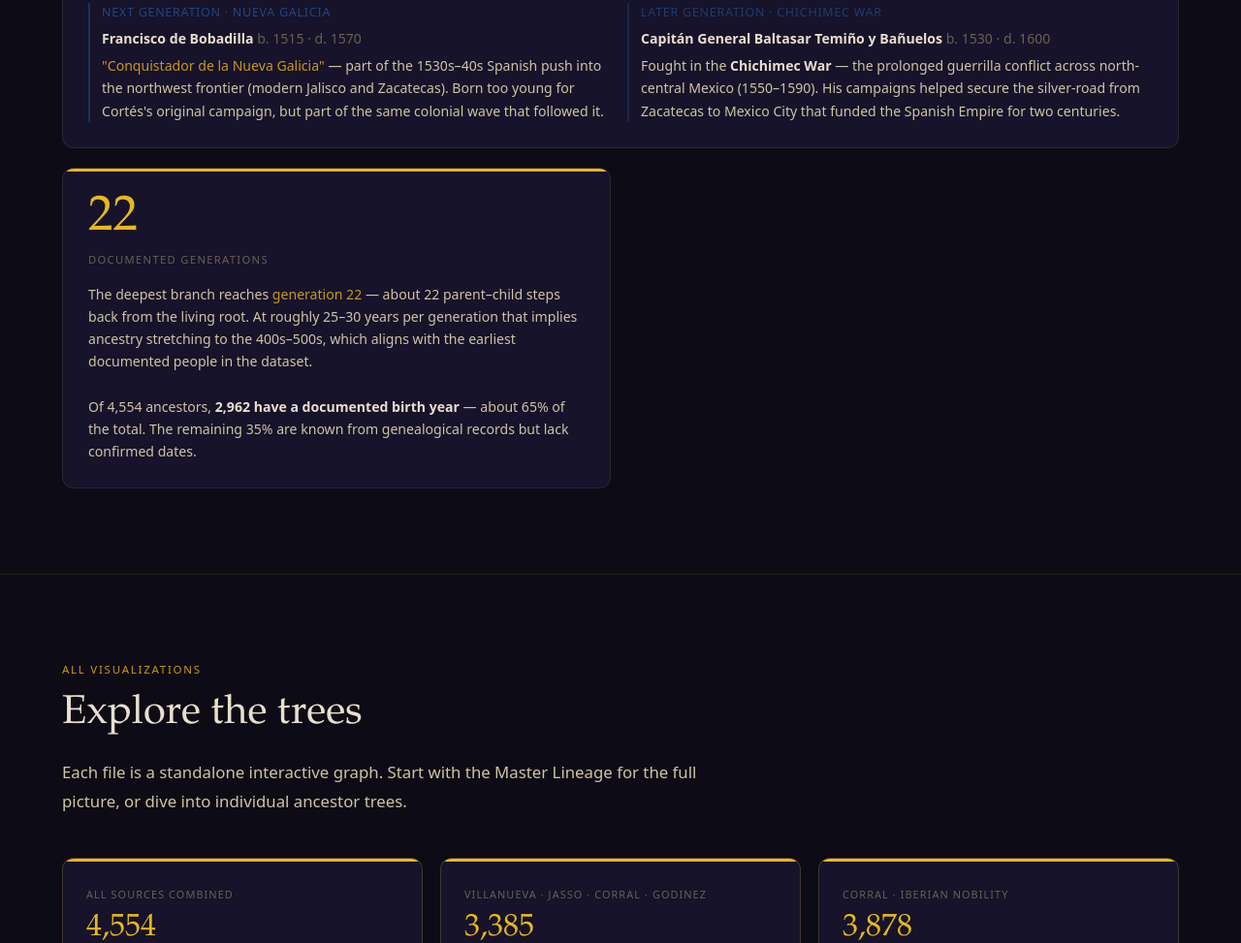
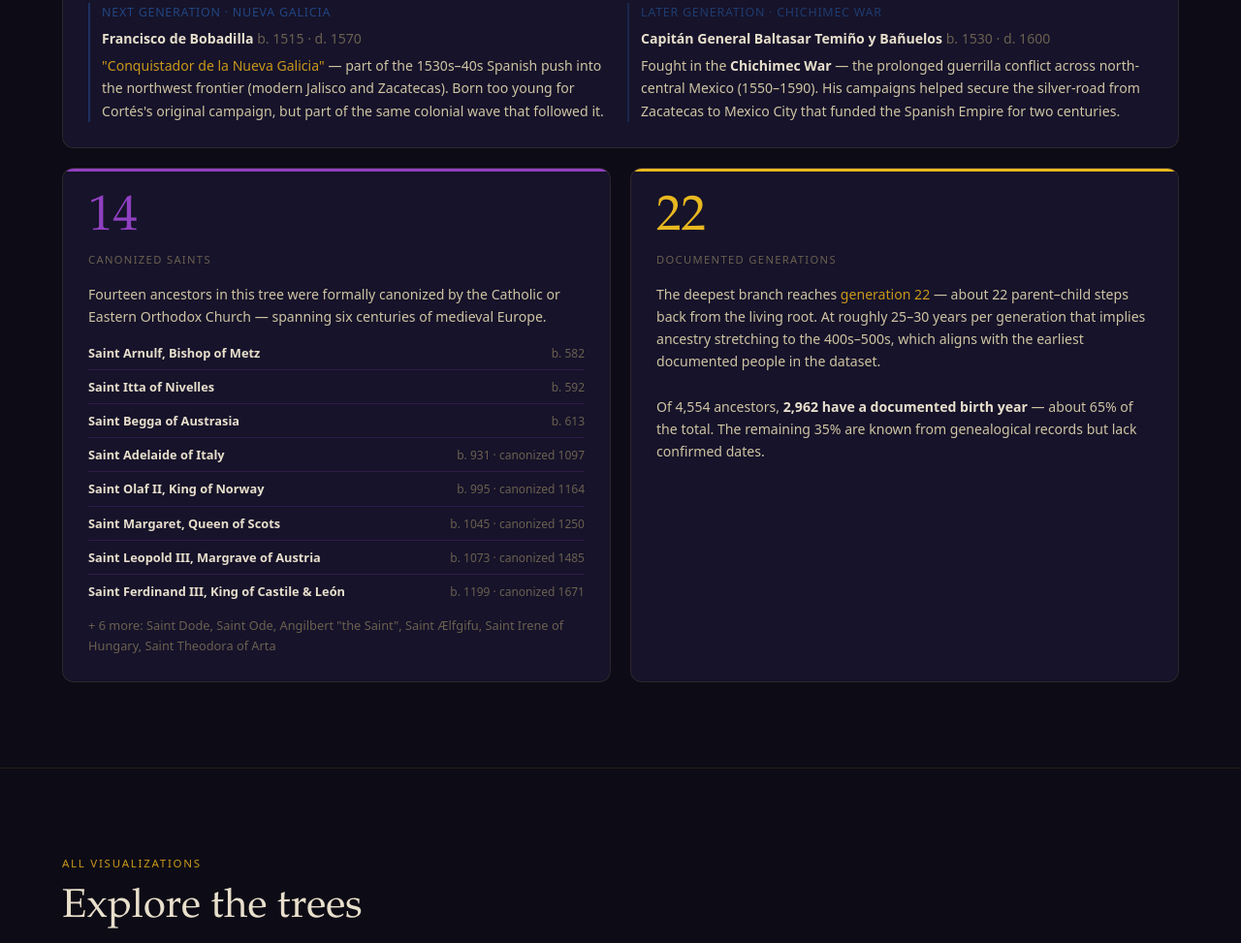
Before and after one commit to EPC310TECH/Villanueva_Family_Tree, a plain HTML site: page index.html in a window 1280 px wide. Shown: the part 5094-6067 px from the top of the page at 97% size. Drawn offline with Linux system fonts and the light colour scheme.

Commit message:
Add saints finding card to landing page
14 formally canonized ancestors listed with canonization dates where known,
from Saint Arnulf of Metz (b.582, ancestor of Charlemagne) through to
Saint Ferdinand III, King of Castile & León (canonized 1671). Shown in
purple to match the Clergy category color. Top 8 highlighted with dates,
remaining 6 listed in a footnote line.

Co-Authored-By: Claude Sonnet 4.6 <noreply@anthropic.com>

```diff
--- a/index.html
+++ b/index.html
@@ -615,6 +615,50 @@
         </div>
       </div>
 
+      <!-- Finding: Saints -->
+      <div class="finding-card reveal" style="--accent:#9040c0">
+        <span class="finding-n">14</span>
+        <span class="finding-label">Canonized saints</span>
+        <p class="finding-body" style="margin-bottom:16px">
+          Fourteen ancestors in this tree were formally canonized by the Catholic or Eastern Orthodox Church — spanning six centuries of medieval Europe.
+        </p>
+        <div style="display:flex;flex-direction:column;gap:7px">
+          <div style="display:flex;justify-content:space-between;align-items:baseline;gap:8px;padding-bottom:6px;border-bottom:1px solid rgba(144,64,192,.2)">
+            <span style="font-size:.8rem;color:#e8dfcc;font-weight:600">Saint Arnulf, Bishop of Metz</span>
+            <span style="font-size:.75rem;color:var(--muted);flex:none">b. 582</span>
+          </div>
+          <div style="display:flex;justify-content:space-between;align-items:baseline;gap:8px;padding-bottom:6px;border-bottom:1px solid rgba(144,64,192,.2)">
+            <span style="font-size:.8rem;color:#e8dfcc;font-weight:600">Saint Itta of Nivelles</span>
+            <span style="font-size:.75rem;color:var(--muted);flex:none">b. 592</span>
+          </div>
+          <div style="display:flex;justify-content:space-between;align-items:baseline;gap:8px;padding-bottom:6px;border-bottom:1px solid rgba(144,64,192,.2)">
+            <span style="font-size:.8rem;color:#e8dfcc;font-weight:600">Saint Begga of Austrasia</span>
+            <span style="font-size:.75rem;color:var(--muted);flex:none">b. 613</span>
+          </div>
+          <div style="display:flex;justify-content:space-between;align-items:baseline;gap:8px;padding-bottom:6px;border-bottom:1px solid rgba(144,64,192,.2)">
+            <span style="font-size:.8rem;color:#e8dfcc;font-weight:600">Saint Adelaide of Italy</span>
+            <span style="font-size:.75rem;color:var(--muted);flex:none">b. 931 · canonized 1097</span>
+          </div>
+          <div style="display:flex;justify-content:space-between;align-items:baseline;gap:8px;padding-bottom:6px;border-bottom:1px solid rgba(144,64,192,.2)">
+            <span style="font-size:.8rem;color:#e8dfcc;font-weight:600">Saint Olaf II, King of Norway</span>
+            <span style="font-size:.75rem;color:var(--muted);flex:none">b. 995 · canonized 1164</span>
+          </div>
+          <div style="display:flex;justify-content:space-between;align-items:baseline;gap:8px;padding-bottom:6px;border-bottom:1px solid rgba(144,64,192,.2)">
+            <span style="font-size:.8rem;color:#e8dfcc;font-weight:600">Saint Margaret, Queen of Scots</span>
+            <span style="font-size:.75rem;color:var(--muted);flex:none">b. 1045 · canonized 1250</span>
+          </div>
+          <div style="display:flex;justify-content:space-between;align-items:baseline;gap:8px;padding-bottom:6px;border-bottom:1px solid rgba(144,64,192,.2)">
+            <span style="font-size:.8rem;color:#e8dfcc;font-weight:600">Saint Leopold III, Margrave of Austria</span>
+            <span style="font-size:.75rem;color:var(--muted);flex:none">b. 1073 · canonized 1485</span>
+          </div>
+          <div style="display:flex;justify-content:space-between;align-items:baseline;gap:8px">
+            <span style="font-size:.8rem;color:#e8dfcc;font-weight:600">Saint Ferdinand III, King of Castile &amp; León</span>
+            <span style="font-size:.75rem;color:var(--muted);flex:none">b. 1199 · canonized 1671</span>
+          </div>
+        </div>
+        <p class="finding-body" style="margin-top:14px;font-size:.8rem;color:var(--muted)">+ 6 more: Saint Dode, Saint Ode, Angilbert "the Saint", Saint Ælfgifu, Saint Irene of Hungary, Saint Theodora of Arta</p>
+      </div>
+
       <!-- Finding 7: Generation depth -->
       <div class="finding-card reveal reveal-d1" style="--accent:#e8b820">
         <span class="finding-n">22</span>
```
